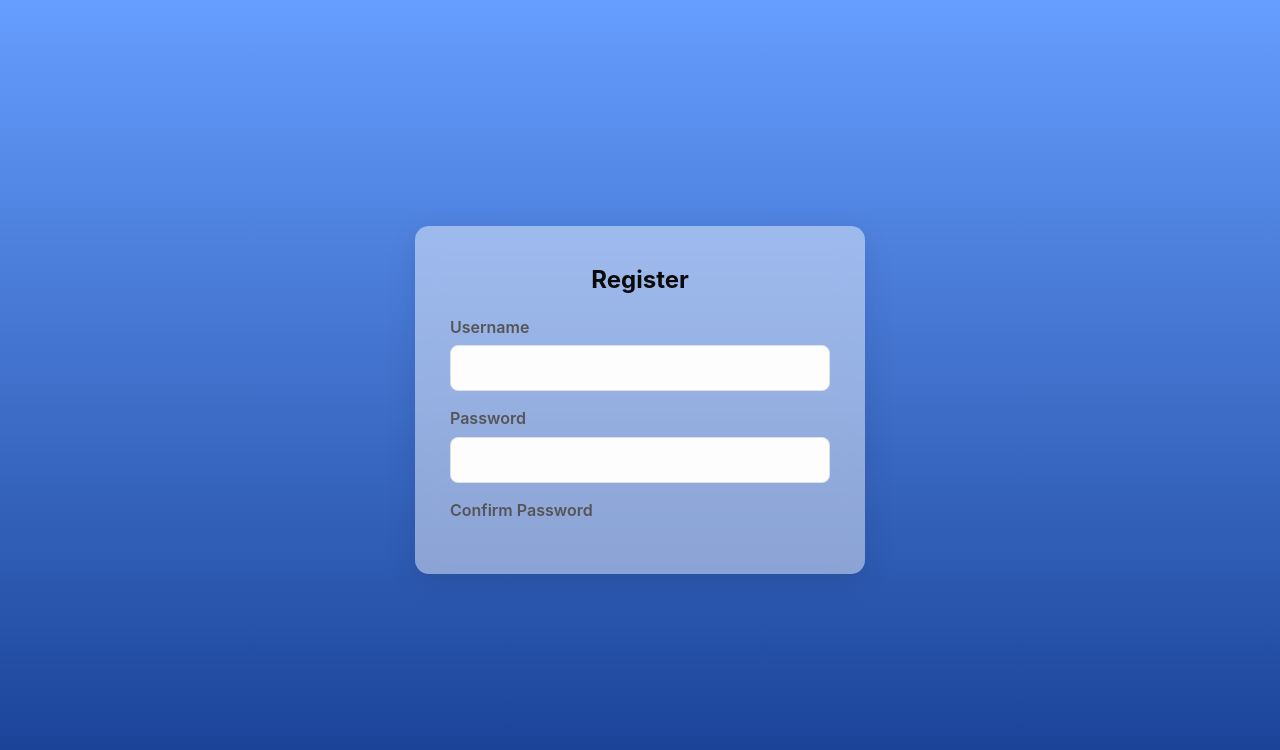
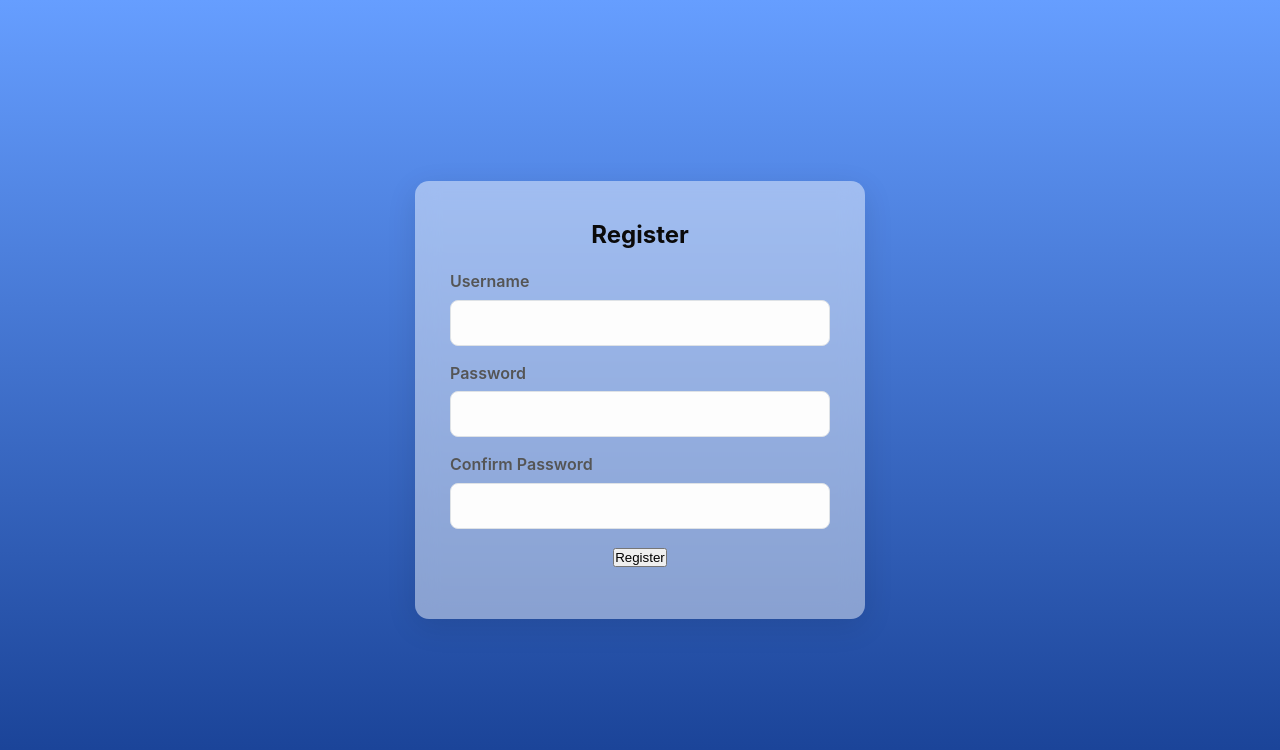
Before and after one commit to MinhQuanhehehe/project1, a PHP site: page /register.php in a window 1280 px wide. Shown: the top 750 px of the page. Run offline with PHP 8.4, Linux system fonts and the light colour scheme.

Commit message:
Update register.php

```diff
--- a/todolist/register.php
+++ b/todolist/register.php
@@ -1,21 +1,19 @@
 <?php
-global $conn;
 include 'db_connect.php';
 $error = '';
 $success = '';
 
 if ($_SERVER["REQUEST_METHOD"] == "POST") {
-    $username = $_POST['username'];
-    $password = $_POST['password'];
-    $confirm_password = $_POST['confirm_password'];
+    $username = trim($_POST['username'] ?? '');
+    $password = $_POST['password'] ?? '';
+    $confirm_password = $_POST['confirm_password'] ?? '';
 
-    if (empty($username) || empty($password) || empty($confirm_password)) {
+    if ($username === '' || $password === '' || $confirm_password === '') {
         $error = "Please enter username and password.";
-    }
-    elseif ($password !== $confirm_password) {
+    } elseif ($password !== $confirm_password) {
         $error = "Password confirmation does not match.";
-    }
-    else {
+    } else {
+        // Check username exists
         $stmt_check = $conn->prepare("SELECT UserID FROM User WHERE Username = ?");
         $stmt_check->bind_param("s", $username);
         $stmt_check->execute();
@@ -30,6 +28,7 @@ if ($_SERVER["REQUEST_METHOD"] == "POST") {
             $stmt_insert->bind_param("ss", $username, $hashed_password);
 
             if ($stmt_insert->execute()) {
+                // Registration success -> redirect to login
                 echo "<script>
                         alert('Registration successful! You will be redirected to the login page.');
                         window.location.href = 'login.php';
@@ -42,6 +41,7 @@ if ($_SERVER["REQUEST_METHOD"] == "POST") {
         }
         $stmt_check->close();
     }
+    // close connection if you won't reuse it later on this request
     $conn->close();
 }
 ?>
@@ -50,17 +50,17 @@ if ($_SERVER["REQUEST_METHOD"] == "POST") {
 <html lang="en">
 <head>
   <meta charset="UTF-8">
-    <meta name="viewport" content="width=device-width, initial-scale=1.0">
+  <meta name="viewport" content="width=device-width, initial-scale=1">
   <title>Register - Todo App</title>
   <link rel="stylesheet" href="style.css">
 </head>
 <body>
 <div class="container auth-container">
-    <form action="register.php" method="POST">
+  <form action="register.php" method="POST" autocomplete="off">
     <h2>Register</h2>
 
     <?php if(!empty($error)): ?>
-            <p style="color: red; text-align: center;"><?php echo $error; ?></p>
+      <p style="color: red; text-align: center;"><?php echo htmlspecialchars($error); ?></p>
     <?php endif; ?>
 
     <div>
@@ -72,9 +72,19 @@ if ($_SERVER["REQUEST_METHOD"] == "POST") {
 
     <div>
       <label for="password">Password</label>
+      <!-- password fields: do not repopulate for security -->
       <input type="password" id="password" name="password" required>
     </div>
 
     <div>
       <label for="confirm_password">Confirm Password</label>
-            <input type="password" id="confirm_password" name="confirm_password" requir
+      <input type="password" id="confirm_password" name="confirm_password" required>
+    </div>
+
+    <div style="text-align:center; margin-top: 15px;">
+      <button type="submit">Register</button>
+    </div>
+  </form>
+</div>
+</body>
+</html>
```
Lines whose indentation alone changed are shown as unchanged.
